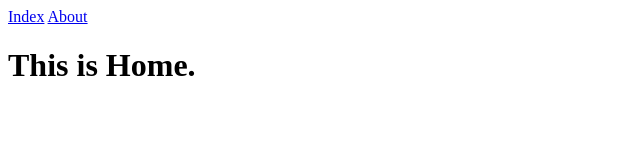
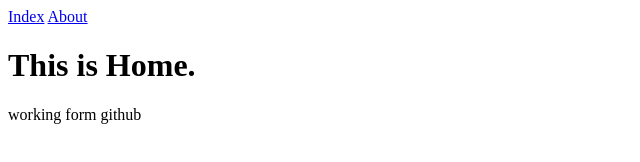
Before and after one commit to BanikPuspita/1st-day-html, a plain HTML site: page Home.html in a window 1280 px wide. Shown: the whole page, without its empty margins (0-640 px from the left). Drawn offline with Linux system fonts and the light colour scheme.

Commit message:
Update Home.html

```diff
--- a/Home.html
+++ b/Home.html
@@ -11,6 +11,9 @@
     <a href="./index.html">Index</a>
     <a href="./About.html">About</a>
     <h1>This is Home.</h1>
+
+    <p>working form github</p>
+
 </body>
 
 </html>
```
